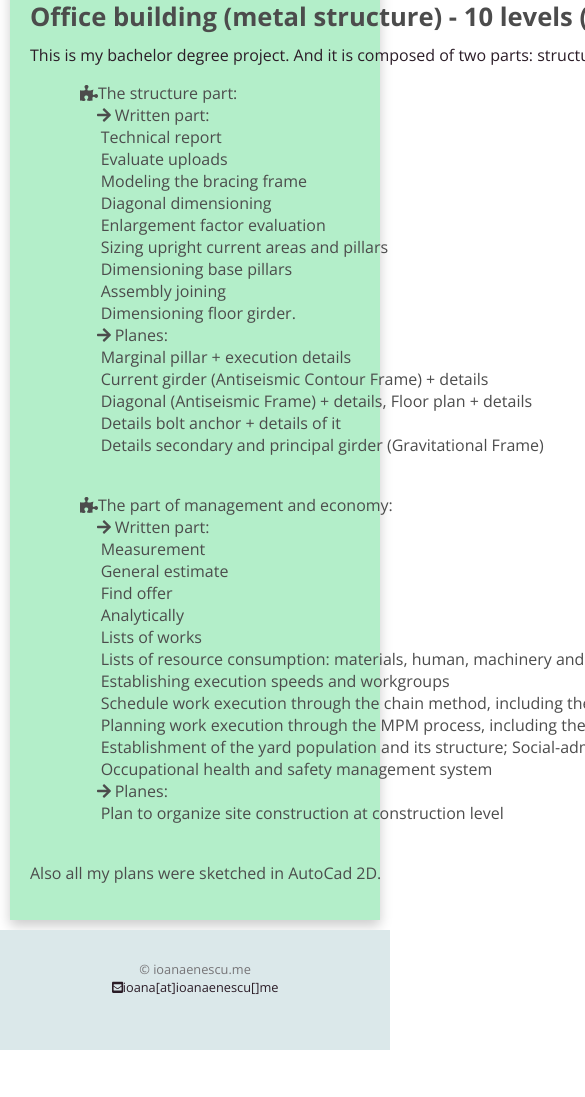
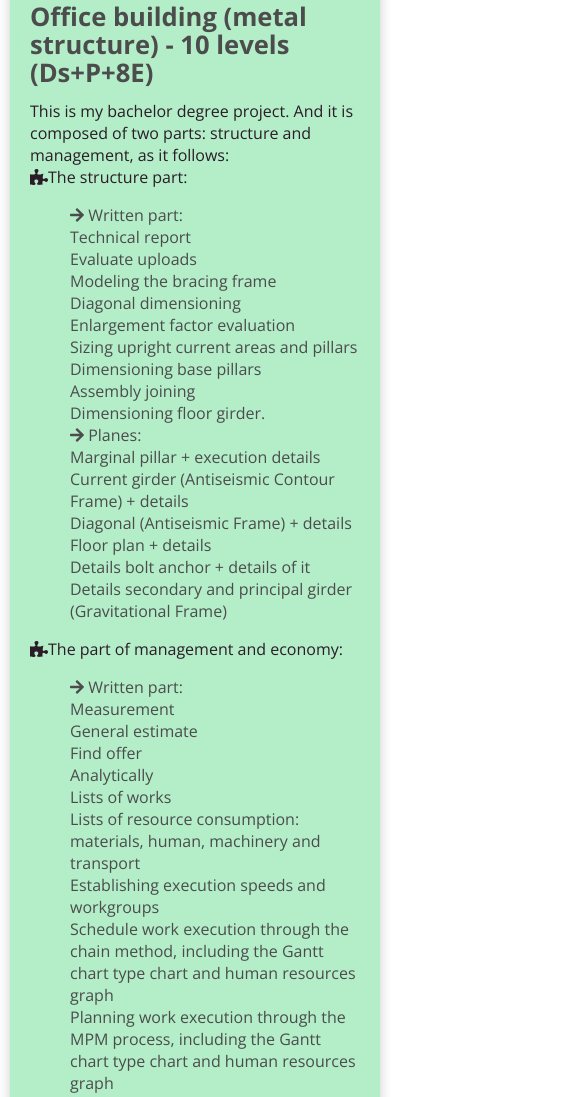
Before and after one commit to ioana25/ioana25.github.io, a plain HTML site: page portfolio.html in a window 390 px wide. Shown: the part 1037-2134 px from the top of the page, 585 px wide, since content can reach past the window. Before the commit the page ends 2097 px from the top, so only its background shows below. Drawn offline with nearby package versions, Linux system fonts and the light colour scheme.

Commit message:
26.03.18 - top nav responsive - responsive for 600px - responsive for 375px
27.03.18
- add project2 + css

28.03.18
- reviewed: the portfolio page - responsive

```diff
--- a/portfolio.html
+++ b/portfolio.html
@@ -52,43 +52,47 @@
     <section class="projectII">
         <aside>
             <h2>Office building (metal structure) - 10 levels (Ds+P+8E)</h2>
-            <p> This is my bachelor degree project. And it is composed of two parts: structure and management, as it follows:
-                <pre>
-            <i class="fas fa-puzzle-piece"></i>The structure part:
-                <i class="fas fa-arrow-right"></i> Written part:
-                 Technical report
-                 Evaluate uploads
-                 Modeling the bracing frame
-                 Diagonal dimensioning
-                 Enlargement factor evaluation
-                 Sizing upright current areas and pillars
-                 Dimensioning base pillars
-                 Assembly joining
-                 Dimensioning floor girder.
-                <i class="fas fa-arrow-right"></i> Planes:
-                 Marginal pillar + execution details
-                 Current girder (Antiseismic Contour Frame) + details
-                 Diagonal (Antiseismic Frame) + details, Floor plan + details
-                 Details bolt anchor + details of it
-                 Details secondary and principal girder (Gravitational Frame)
-                </pre>
-            <p><pre>
-            <i class="fas fa-puzzle-piece"></i>The part of management and economy:
-                <i class="fas fa-arrow-right"></i> Written part:
-                 Measurement
-                 General estimate
-                 Find offer
-                 Analytically
-                 Lists of works
-                 Lists of resource consumption: materials, human, machinery and transport
-                 Establishing execution speeds and workgroups
-                 Schedule work execution through the chain method, including the Gantt chart type chart and human resources graph
-                 Planning work execution through the MPM process, including the Gantt chart type chart and human resources graph
-                 Establishment of the yard population and its structure; Social-administrative facilities related to the organization of the site
-                 Occupational health and safety management system
-                <i class="fas fa-arrow-right"></i> Planes:
-                 Plan to organize site construction at construction level
-                </pre>
+            <p> This is my bachelor degree project. And it is composed of two parts: structure and management, as it follows:<br>
+            <i class="fas fa-puzzle-piece"></i>The structure part:<br>
+            <ul>
+            <i class="fas fa-arrow-right"></i> Written part:
+            <li>Technical report</li>
+            <li>Evaluate uploads</li>
+            <li>Modeling the bracing frame</li>
+            <li>Diagonal dimensioning</li>
+            <li>Enlargement factor evaluation</li>
+            <li>Sizing upright current areas and pillars</li>
+            <li>Dimensioning base pillars</li>
+            <li>Assembly joining</li>
+            <li>Dimensioning floor girder.</li>
+            <i class="fas fa-arrow-right"></i> Planes:
+            <li>Marginal pillar + execution details</li>
+            <li>Current girder (Antiseismic Contour Frame) + details</li>
+            <li>Diagonal (Antiseismic Frame) + details</li>
+            <li>Floor plan + details</li>
+            <li>Details bolt anchor + details of it</li>
+            <li>Details secondary and principal girder (Gravitational Frame)</li>
+            </ul>
+            </p>
+            <!--<button id="read-more-button">Read More</button>-->
+            <p id="read-more">
+            <i class="fas fa-puzzle-piece"></i>The part of management and economy:<br>
+            <ul>
+            <i class="fas fa-arrow-right"></i> Written part:
+            <li>Measurement</li>
+            <li>General estimate</li>
+            <li>Find offer</li>
+            <li>Analytically</li>
+            <li>Lists of works</li>
+            <li>Lists of resource consumption: materials, human, machinery and transport</li>
+            <li>Establishing execution speeds and workgroups</li>
+            <li>Schedule work execution through the chain method, including the Gantt chart type chart and human resources graph</li>
+            <li>Planning work execution through the MPM process, including the Gantt chart type chart and human resources graph</li>
+            <li>Establishment of the yard population and its structure; Social-administrative facilities related to the organization of the site</li>
+            <li>Occupational health and safety management system</li>
+            <i class="fas fa-arrow-right"></i> Planes:
+            <li>Plan to organize site construction at construction level</li>
+            </ul>
             Also all my plans were sketched in AutoCad 2D.
             </p>
         </aside>
--- a/styles.css
+++ b/styles.css
@@ -50,9 +50,6 @@ a:visited {
     color: #205c33;
 }
 
-pre {
-    font: inherit;
-}
 
 
 /*Header*/
@@ -258,6 +255,11 @@ section.projectII {
     margin-left: 10px;
     margin-right: 10px;
     box-shadow: 0 6px 12px 0 rgba(0,0,0,0.2);
+    position: relative;
+}
+
+section.projectII li {
+    list-style: none;
 }
 
 .progress {
@@ -266,6 +268,20 @@ section.projectII {
     bottom: 0;
 }
 
+/*#read-more-button {
+    font-size: 15px;
+    border: none;
+    outline: none;
+    background-color: #0d5a4c;
+    color: white;
+    cursor: pointer;
+    padding: 15px;
+    margin-bottom: 15px;
+    border-radius: 4px;
+}*/
+
+
+/*Smaller Screens*/
 @media screen and (max-width: 768px) {
     section.card {
         margin: 10px 20% 0 20%;
```
Also changed, not shown: script.js (+12 -0 lines).
